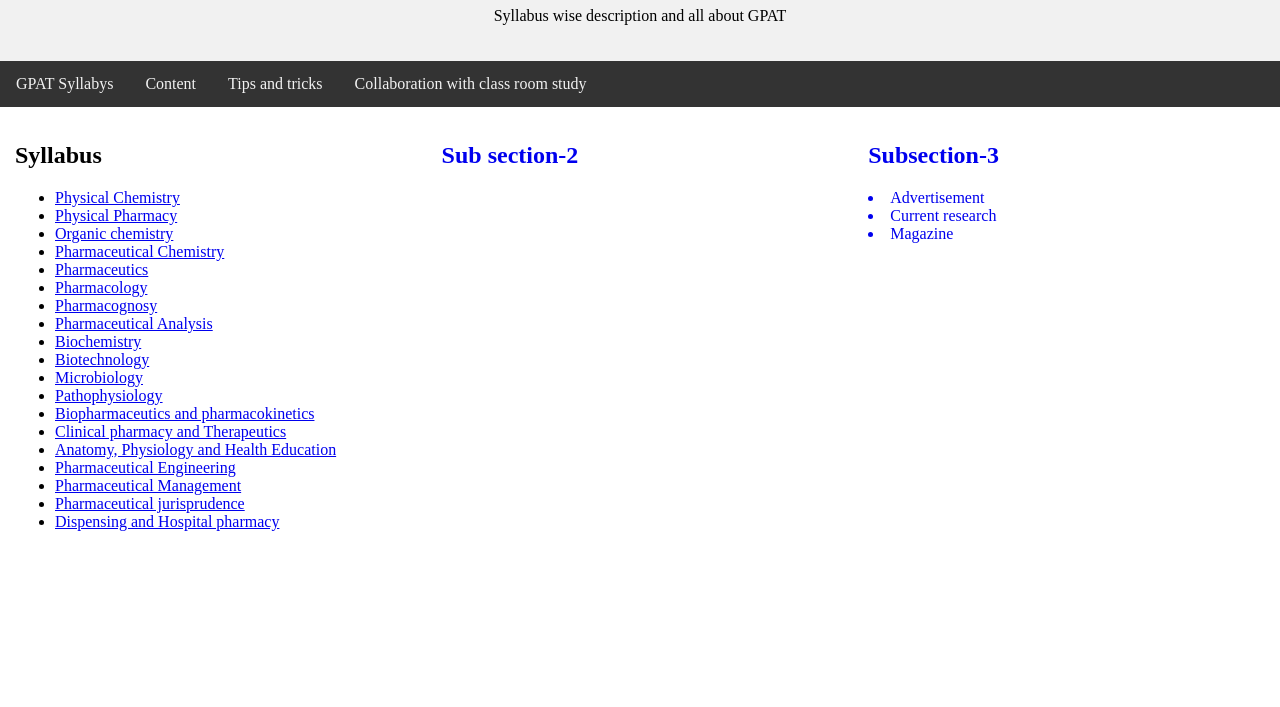
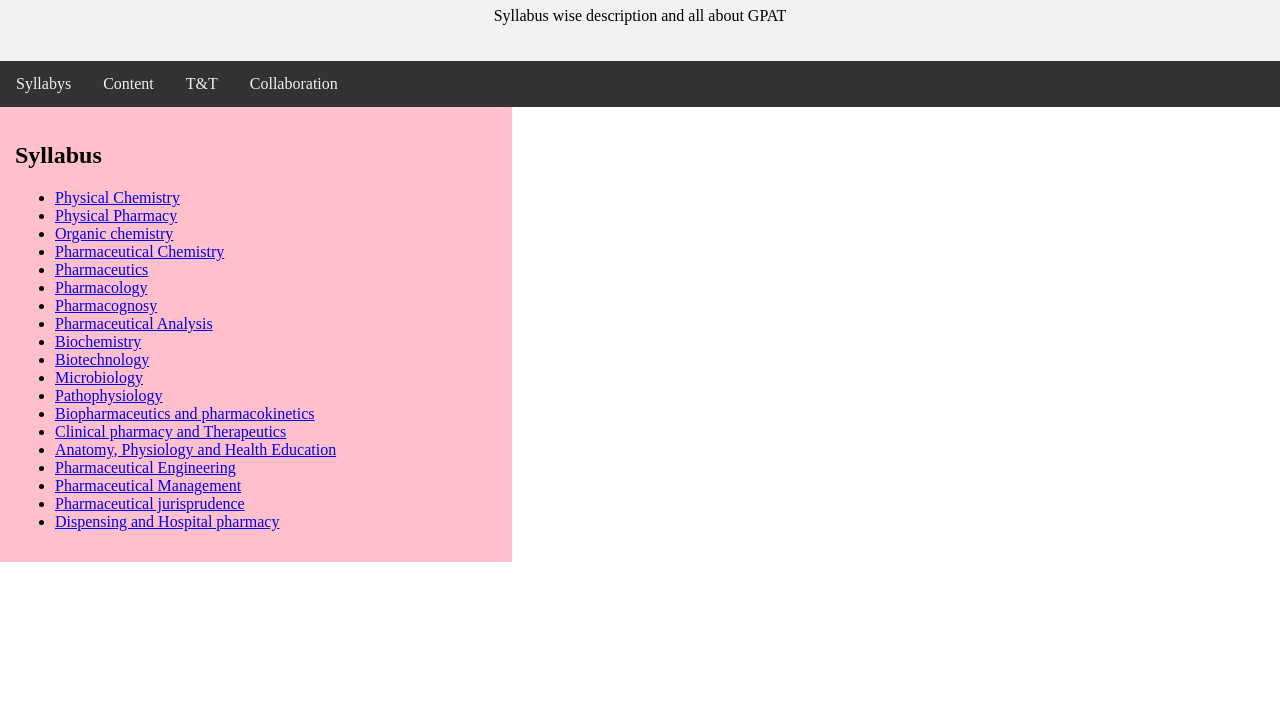
Before and after one commit to upbringingeipfm/GPAT, a plain HTML site: page Syllabusandcontent.html in a window 1280 px wide. Shown: the part 93-800 px from the top of the page. Drawn offline with Linux system fonts and the light colour scheme.

Commit message:
after making changes in column

```diff
--- a/Syllabusandcontent.html
+++ b/Syllabusandcontent.html
@@ -36,9 +36,9 @@
 }
 /* Create Three equal columns that floats next to
  each other */
-.column {
+.column {background-color: pink;
 float: left;
-width: 33.33%;
+width: 40%;
 padding: 15px;
 }
 /* Clear floats after the columns*/
@@ -52,22 +52,22 @@
  each other */
 @media screen and (max width: 600px)
 {
-.column { width: 100%;
+.column {
+  width: 100%;
 }
 }
 </style>
 </head>
 <body>
 <div class="header">
-  <h1> PV-GPAT-Syllabus and Content </h1>
+  <h1> Pharma Vision-GPAT-Syllabus and Content </h1>
 <p> Syllabus wise description and all about GPAT</p>
 </div>
 <div class="topnav">
-<a href="#"> GPAT Syllabys </a>
+<a href="#"> Syllabys </a>
 <a href="#"> Content </a>
-<a href="#"> Tips and tricks </a>
-<a href="#"> Collaboration with class room study
- </a>
+<a href="#"> T&T </a>
+<a href="#"> Collaboration</a>
 </div>
 <div class="row">
 <div class="column">
@@ -96,22 +96,5 @@
 </ul>
 
 </div>
-
-<div class="column">
-<h2> Sub section-2 </h2>
-
-</div>
-
-<div class="column">
-<h2> Subsection-3 </h2>
-<p>
-<Li> Advertisement </Li>
-<Li> Current research </Li>
-<Li> Magazine </Li>
-</p>
-</div>
-</div>
-
-
 </body>
 </html>
```
Also changed, not shown: GPATpracticeQuestions.html (+1 -1 lines), HOTtopics.html (+0 -17 lines), Patternandgeneral.html (+11 -7 lines), index.html (+1 -12 lines).
